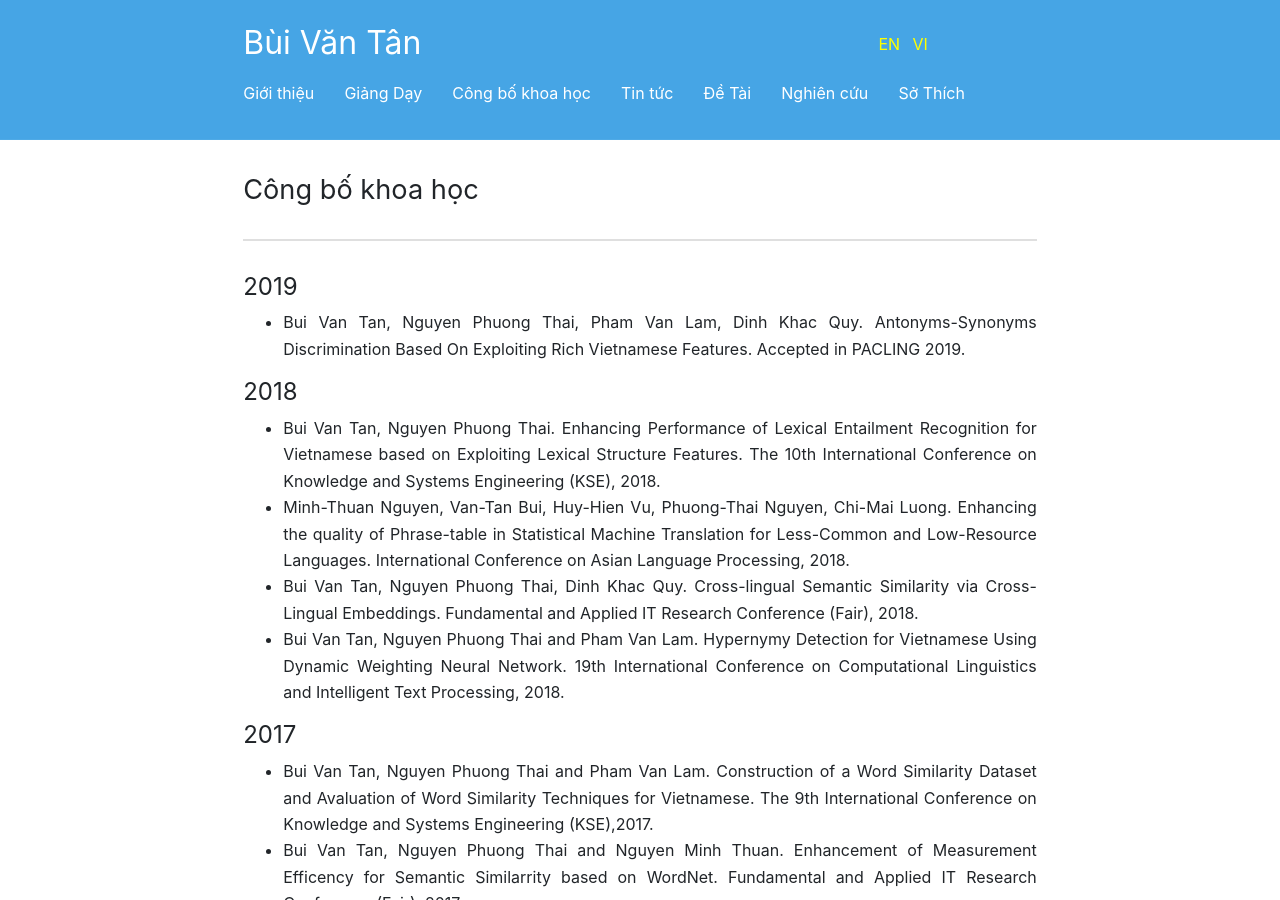
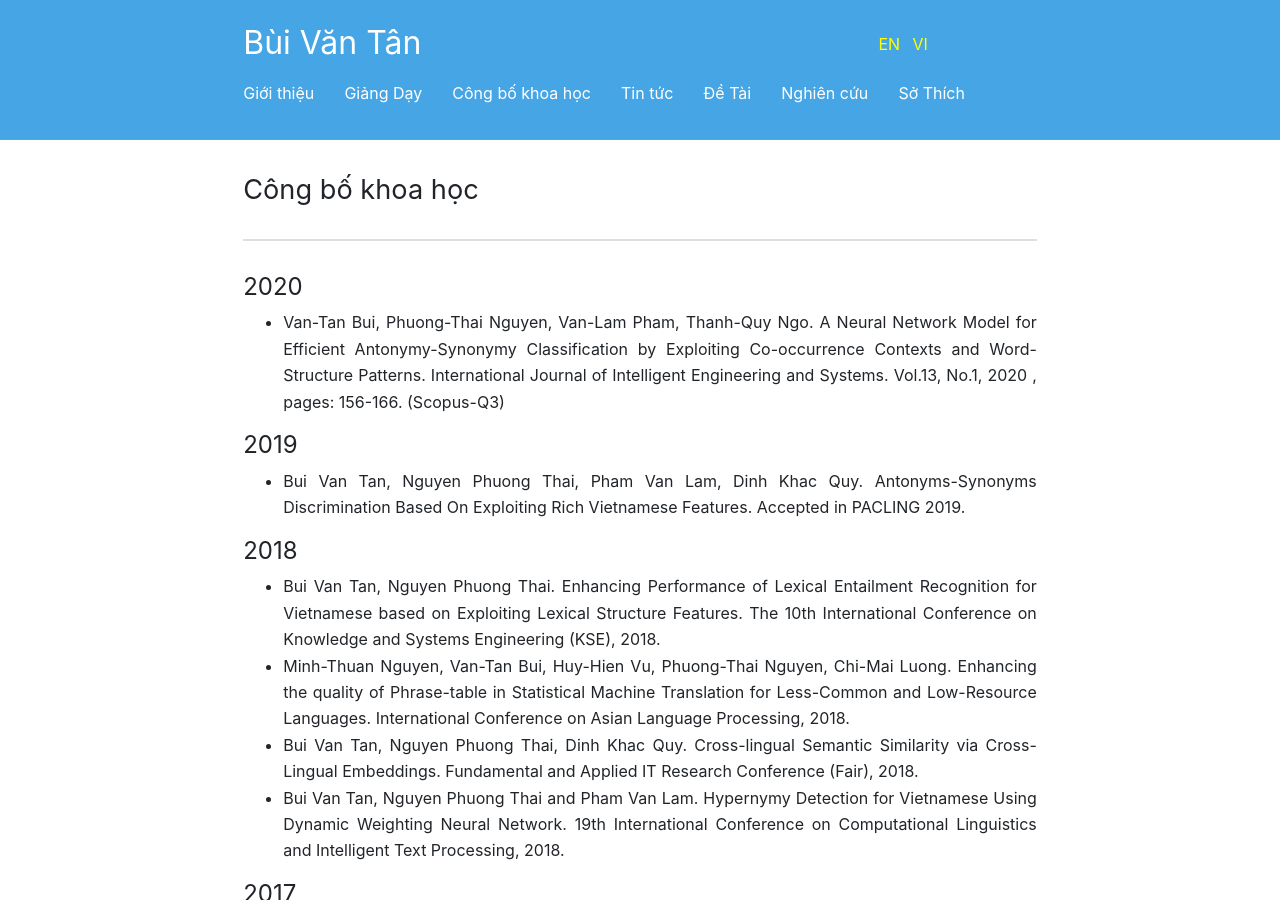
Before and after one commit to BuiTan/BuiTan.github.io, a Jekyll site: the page built from vi/CongBoKhoaHoc.md, in a window 1280 px wide and 900 px high. Built offline with Jekyll 4.4.1, drawn with Linux system fonts in a browser that asks for light colours.

Commit message:
Update CongBoKhoaHoc.md

```diff
--- a/vi/CongBoKhoaHoc.md
+++ b/vi/CongBoKhoaHoc.md
@@ -8,6 +8,9 @@ order: 2
 # Công bố khoa học
 ---
 
+#### 2020
+* Van-Tan Bui, Phuong-Thai Nguyen, Van-Lam Pham, Thanh-Quy Ngo. A Neural Network Model for Efficient Antonymy-Synonymy Classification by
+Exploiting Co-occurrence Contexts and Word-Structure Patterns. International Journal of Intelligent Engineering and Systems. Vol.13, No.1, 2020 , pages: 156-166. (Scopus-Q3)
 
 #### 2019
 * Bui Van Tan, Nguyen Phuong Thai, Pham Van Lam, Dinh Khac Quy. Antonyms-Synonyms Discrimination Based On Exploiting Rich Vietnamese Features. Accepted in PACLING 2019.
```
